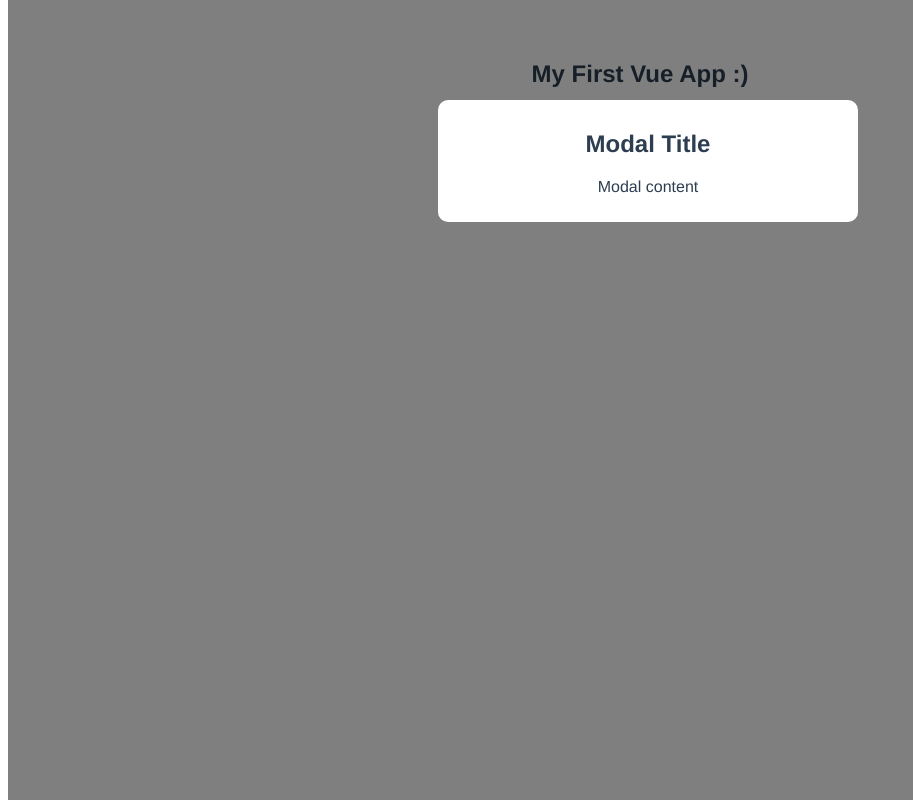
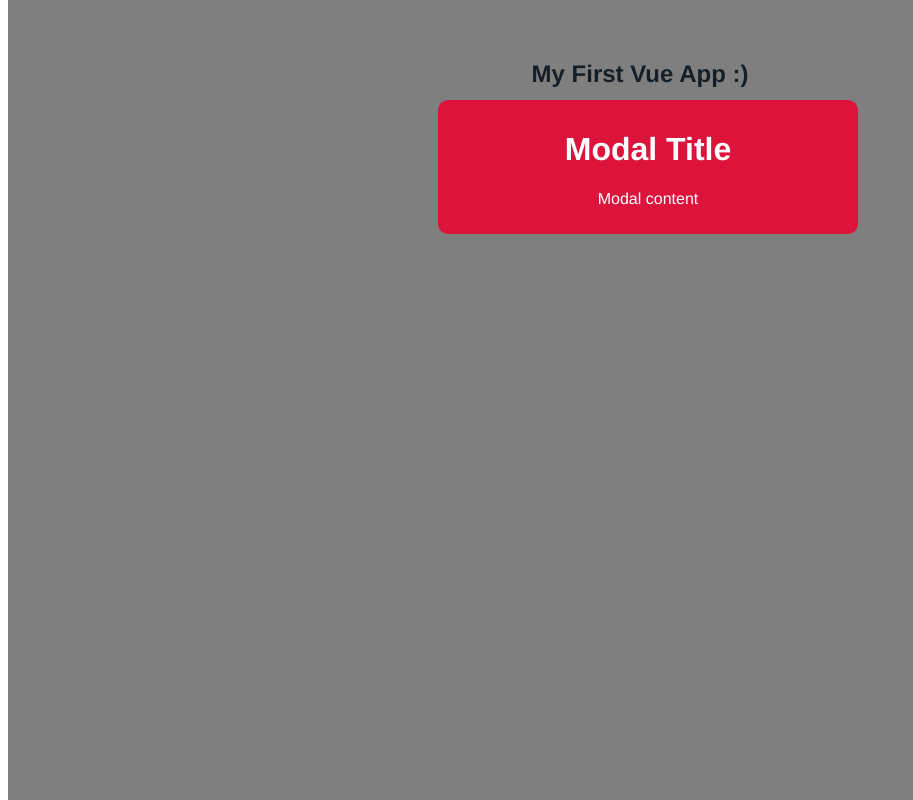
Before and after one commit to vanheaven-ui/Vue-cli-practice, a Vue app: page / in a window 1280 px wide. Both pictures are taken after a click on the button "Show Modal". Shown: the whole page, without its empty margins (0-913 px from the left). Built offline with nearby package versions, Linux system fonts and the light colour scheme.

Commit message:
Pass props to the Modal from the APp component

```diff
--- a/src/App.vue
+++ b/src/App.vue
@@ -1,7 +1,7 @@
 <template>
   <h2>My First Vue App :)</h2>
   <button @click="toggleModal">Show Modal</button>
-  <Modal v-if="showModal" @close="toggleModal" />
+  <Modal v-if="showModal" @close="toggleModal" theme="sale" />
 </template>
 
 <script>
--- a/src/components/Modal.vue
+++ b/src/components/Modal.vue
@@ -1,7 +1,7 @@
 <template>
   <div class="backdrop" @click.self="closeModal">
-    <div class="modal">
-      <h2>Modal Title</h2>
+    <div class="modal" :class="{ sale: theme === 'sale' }">
+      <h1>Modal Title</h1>
       <p>Modal content</p>
     </div>
   </div>
@@ -9,6 +9,7 @@
 
 <script>
 export default {
+  props: ["theme"],
   emits: ["close"],
   methods: {
     closeModal() {
@@ -35,4 +36,9 @@ export default {
   background-color: white;
   border-radius: 10px;
 }
+
+.modal.sale {
+  background-color: crimson;
+  color: white;
+}
 </style>
```
